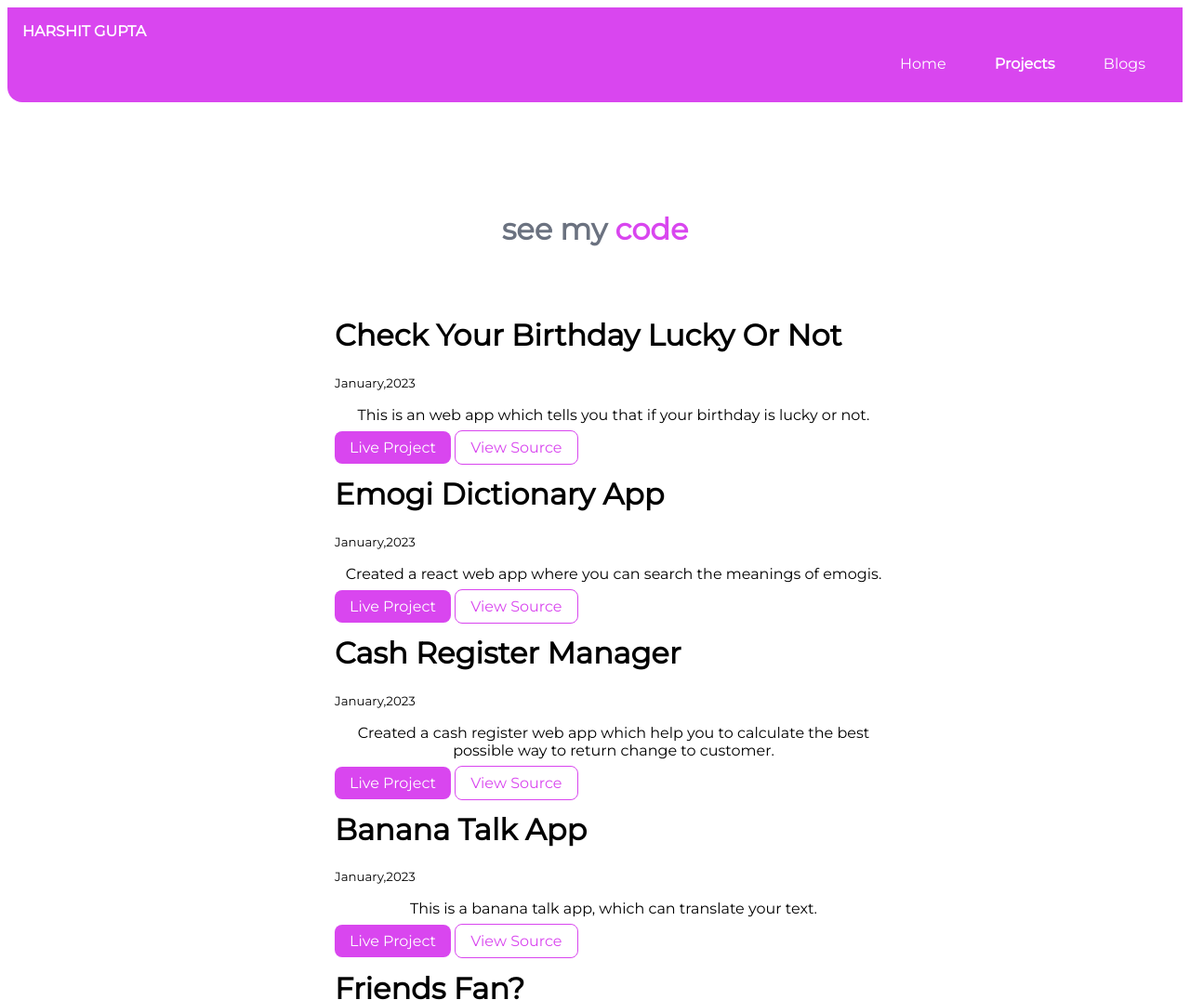
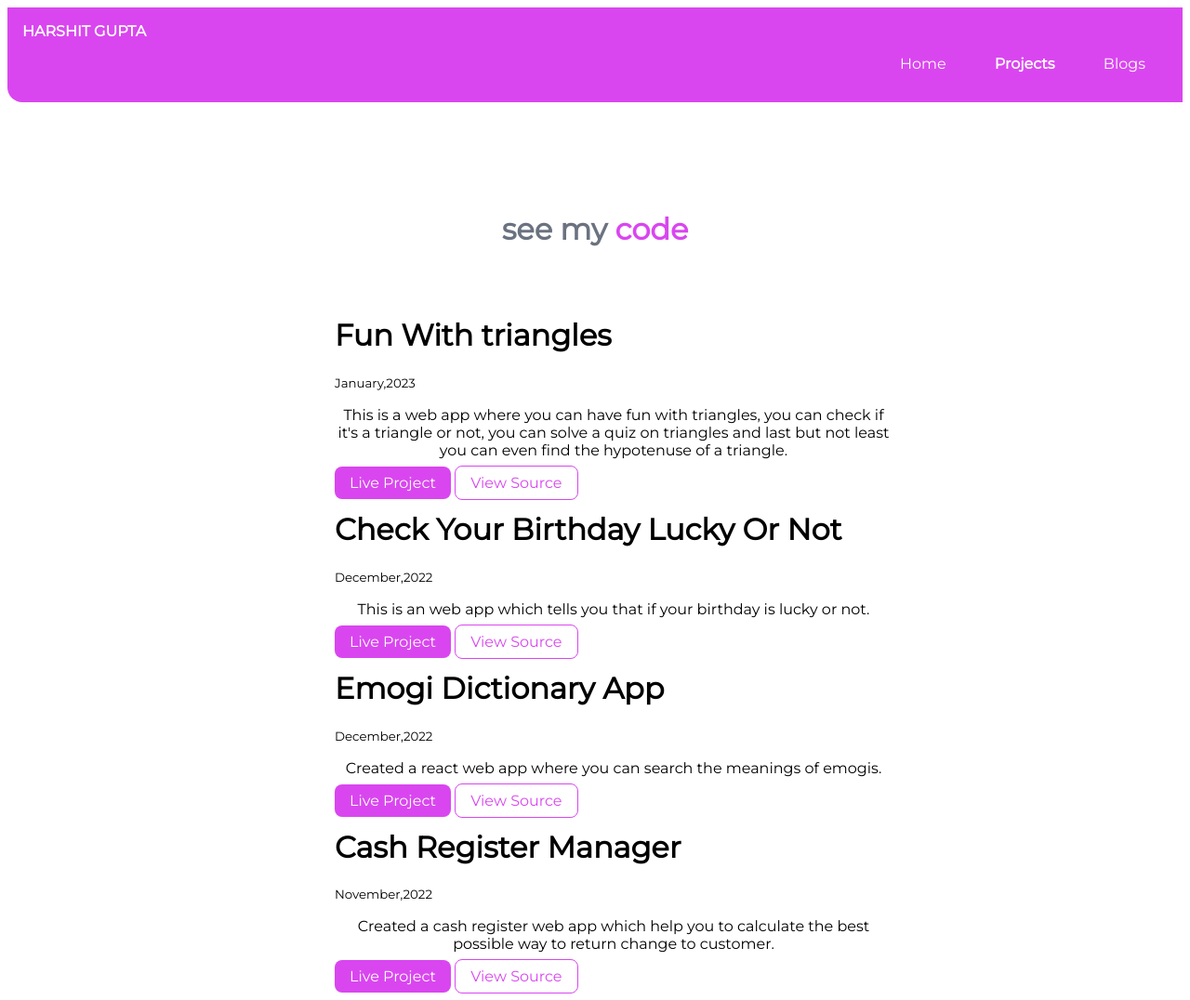
Before and after one commit to HarshitDeveloperr/My-Portfolio, a plain HTML site: page projects.html in a window 1280 px wide. Shown: the top 1076 px of the page at 93% size. Drawn offline with Linux system fonts and the light colour scheme.

Commit message:
added new project
added a new project fun with triangles

```diff
--- a/projects.html
+++ b/projects.html
@@ -35,13 +35,32 @@
 
   <ul class = "list-non-bullet">
 
+    <li>
+
+      <div class="container container-center">
+
+  <h1>Fun With triangles</h1>
+  <small>January,2023</small>
+  <p> This is a web app where you can have fun with triangles,
+     you can check if it's a triangle or not, you can solve a quiz on triangles
+     and last but not least you can even find the hypotenuse of a triangle.
+ </p>
+
+
+<a class ="link link-primary" href="https://funnwithhtriangless.netlify.app/">
+  Live Project</a>
+<a class="link link-secondary" href = "https://github.com/HarshitDeveloperr/Fun-with-triangles">
+  View Source</a>
+   </div>
+  </li>
+
 
     <li>
 
       <div class="container container-center">
 
   <h1>Check Your Birthday Lucky Or Not</h1>
-  <small>January,2023</small>
+  <small>December,2022</small>
   <p> This is an web app which tells you that if your birthday is lucky or not.
   </p>
 
@@ -59,7 +78,7 @@
       <div class="container container-center">
 
   <h1>Emogi Dictionary App</h1>
-  <small>January,2023</small>
+  <small>December,2022</small>
   <p> Created a react web app where you can search the meanings of emogis.
   </p>
 
@@ -77,7 +96,7 @@
       <div class="container container-center">
 
   <h1>Cash Register Manager</h1>
-  <small>January,2023</small>
+  <small>November,2022</small>
   <p> Created a cash register web app which help you to
     calculate the best possible way to return change to customer.
   </p>
@@ -95,7 +114,7 @@
       <div class="container container-center">
 
   <h1>Banana Talk App</h1>
-  <small>January,2023</small>
+  <small>November,2022</small>
   <p> This is a banana talk app, which can translate your text.
   </p>
 
```
